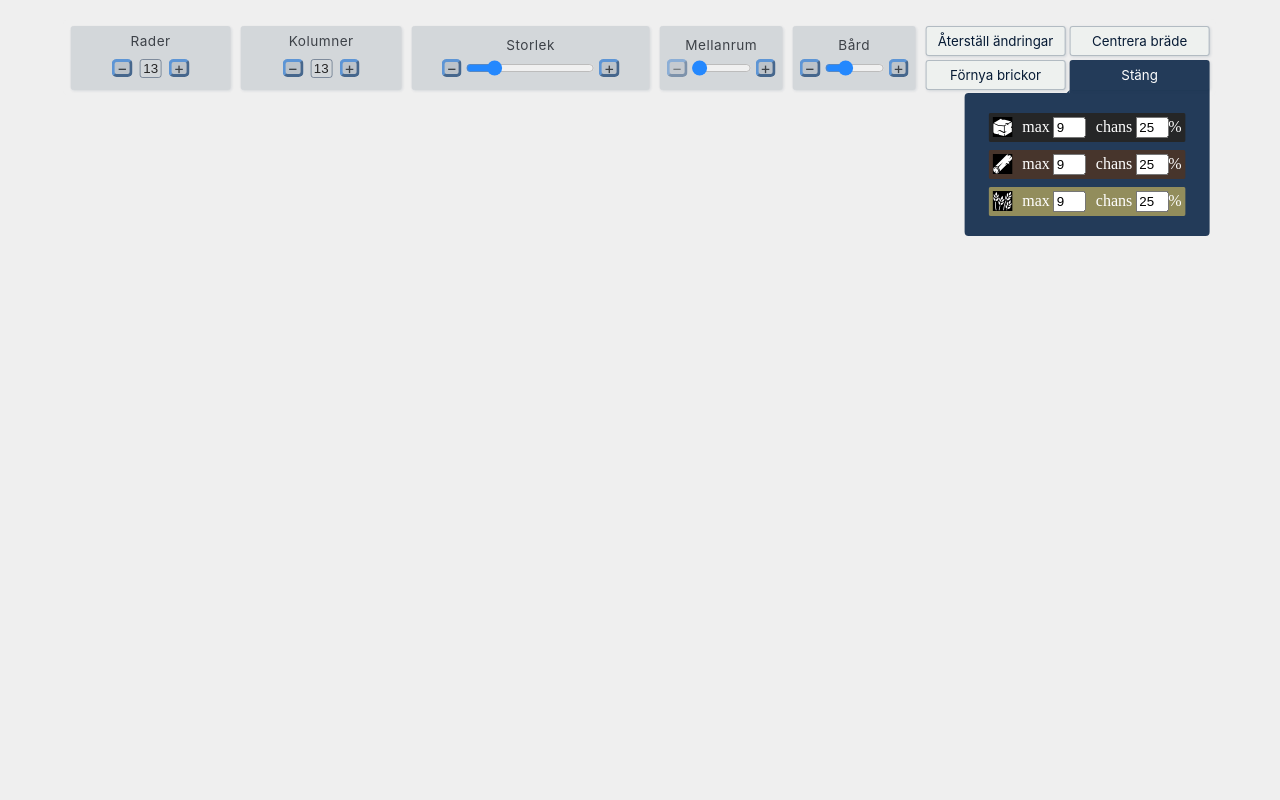
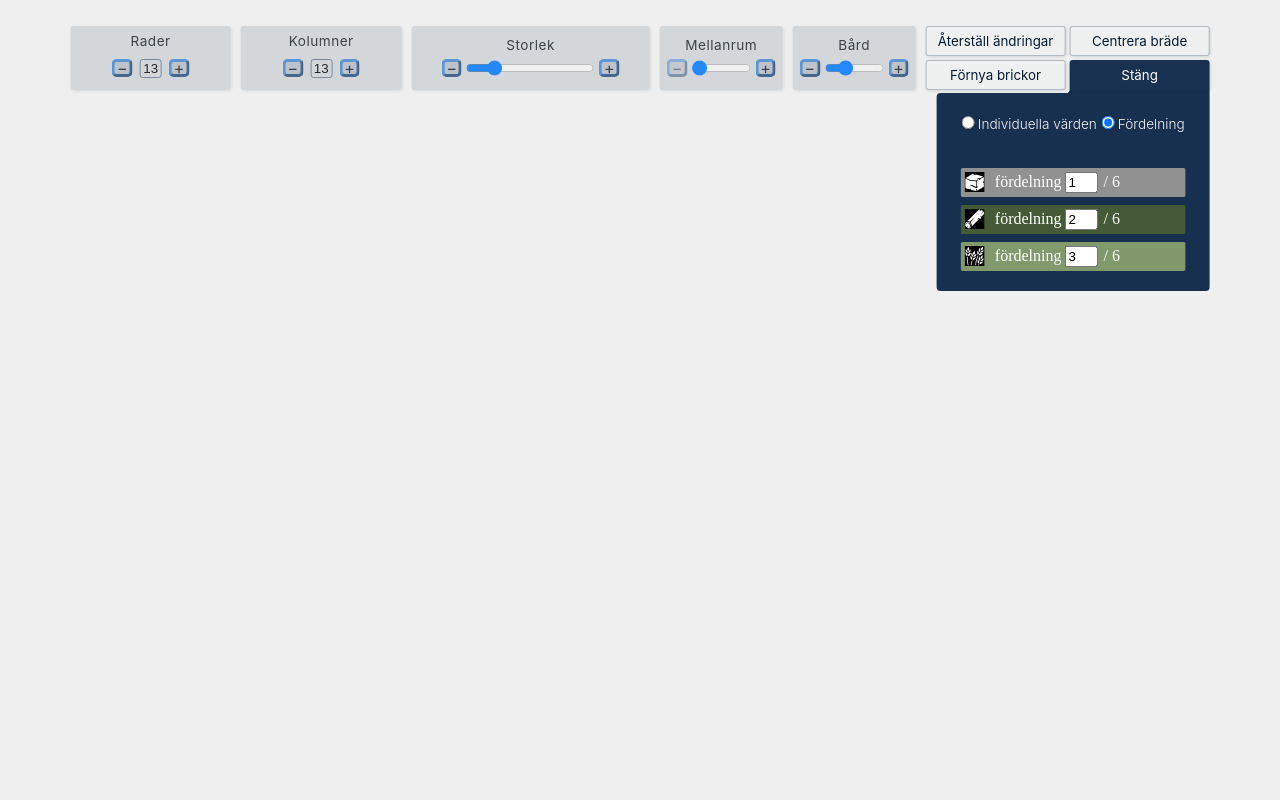
Before and after one commit to erikbjoern/boardgame-prototyping, a Vue app: page / in a window 1280 px wide. Both pictures are taken after a click on the button "Hantera resurser". Shown: the top 800 px of the page. Built offline with nearby package versions, Linux system fonts and the light colour scheme.

Commit message:
add ability to distribute hexes by fraction

```diff
--- a/src/assets/colors.js
+++ b/src/assets/colors.js
@@ -1,7 +1,14 @@
 export default {
-  wood: "#47352c",
-  stone: "#252627",
-  wheat: "#928d5c",
+  resources: {
+    wood: "#47352cae",
+    stone: "#252627ae",
+    wheat: "#7A9664",
+  },
+  backgrounds: {
+    wood: "#455B37",
+    stone: "#919191",
+    wheat: "#81996D",
+  },
   random: [
     "#67A05A",
     "#8baf97",
@@ -128,5 +135,5 @@ export default {
     "#7f644f",
     "#7f644f",
     "#7f644f",
-]
-}
+  ],
+};
--- a/src/components/AdjustmentsBar.vue
+++ b/src/components/AdjustmentsBar.vue
@@ -17,10 +17,40 @@
       </div>
     </div>
     <div v-if="resourceInputsIsVisible" class="resource-inputs">
+      <div
+        style="display: flex; justify-content: space-between; padding-right: 5px;"
+      >
+        <label
+          ><input
+            type="radio"
+            name="mode"
+            :checked="$store.state.resources.distributionMode == 'INDIVIDUAL'"
+            @click="toggleResourceDistributionMode"
+          />Individuella värden</label
+        >
+        <label
+          ><input
+            type="radio"
+            name="mode"
+            :checked="$store.state.resources.distributionMode == 'FRACTION'"
+            @click="toggleResourceDistributionMode"
+          />Fördelning</label
+        >
+      </div>
+      <div style="height: 20px;">
+        <label v-if="$store.state.resources.distributionMode == 'INDIVIDUAL'"
+          ><input
+            type="checkbox"
+            :checked="$store.state.resources.visibleValues"
+            @click="toggleResourceValuesVisibility"
+          />Visa värden</label
+        >
+      </div>
       <AdjustmentsBarResourceInput
         v-for="resource in resourceParameters"
         :key="resource.type"
         :resource="resource"
+        :mode="$store.state.resources.distributionMode"
       />
     </div>
   </div>
@@ -88,7 +118,7 @@ export default {
     };
   },
   computed: mapState({
-    resourceParameters: state => state.resources.parameters,
+    resourceParameters: (state) => state.resources.parameters,
   }),
   methods: {
     scrollToCenter,
@@ -103,6 +133,12 @@ export default {
     hideResourceInputs(e) {
       this.resourceInputsIsVisible = false;
       e.target.blur();
+    },
+    toggleResourceValuesVisibility() {
+      this.$store.commit("toggleResourceValuesVisibility");
+    },
+    toggleResourceDistributionMode() {
+      this.$store.commit("toggleResourceDistributionMode");
     },
   },
 };
@@ -168,12 +204,12 @@ export default {
 
 .resource-inputs {
   animation: expand 0.15s forwards;
-  background-color: #092446e3;
+  background-color: #092446ef;
   border-radius: 4px 0 4px 4px;
   display: flex;
   flex-direction: column;
   gap: 8px;
-  max-height: 120px;
+  max-height: 170px;
   min-width: 170px;
   padding: 20px;
   position: relative;
@@ -182,7 +218,7 @@ export default {
 
   &::before {
     content: "";
-    background-color: #092446e3;
+    background-color: #092446ef;
     border-radius: 3px 3px 0 0;
     height: calc(30px + 0.25vw);
     position: absolute;
@@ -193,12 +229,12 @@ export default {
 
   &::after {
     content: "";
-    border-bottom: 3px solid #092446e3;
+    border-bottom: 3px solid #092446ef;
     border-left: 3px solid transparent;
     border-top: 3px solid transparent;
     height: 0px;
     position: absolute;
-    right: 140px;
+    right: 139px;
     top: -6px;
     width: 0px;
   }
@@ -212,6 +248,15 @@ button {
   box-shadow: 1px 1px 3px #09244622;
   font-family: -apple-system, BlinkMacSystemFont, "Segoe UI", Roboto, Oxygen,
     Ubuntu, Cantarell, "Open Sans", "Helvetica Neue", sans-serif;
+}
+
+label {
+  user-select: none;
+  color: whitesmoke;
+  font-family: -apple-system, BlinkMacSystemFont, "Segoe UI", Roboto, Oxygen,
+    Ubuntu, Cantarell, "Open Sans", "Helvetica Neue", sans-serif;
+  font-weight: 300;
+  font-size: 0.85rem;
 }
 
 button:hover {
--- a/src/components/AdjustmentsBarInput.vue
+++ b/src/components/AdjustmentsBarInput.vue
@@ -1,5 +1,5 @@
 <template>
-  <div class="container" :style="{ flex: `${property.flexGrow} 1 auto`}">
+  <div class="container" :style="{ flex: `${property.flexGrow} 1 auto` }">
     <label :htmlFor="property.name">
       {{ property.text }}
     </label>
@@ -142,7 +142,7 @@ export default {
   gap: 5px;
   padding: 3px;
   opacity: 0.85;
-  transition: all .3s;
+  transition: all 0.3s;
 
   &:hover {
     background-color: #092446d3;
@@ -197,7 +197,7 @@ input[type="range"]#tileBorderWidth {
 
 label {
   font-size: 85%;
-  letter-spacing: .5px;
+  letter-spacing: 0.5px;
 }
 
 input#show-value {
--- a/src/components/AdjustmentsBarResourceInput.vue
+++ b/src/components/AdjustmentsBarResourceInput.vue
@@ -1,31 +1,49 @@
 <template>
   <div
     class="resource-input"
-    :style="{ backgroundColor: colors[resource.type]}"
+    :style="{
+      backgroundColor:
+        distributionMode == 'FRACTION'
+          ? colors.backgrounds[resource.type]
+          : colors.resources[resource.type],
+    }"
   >
     <WoodIcon v-if="resource.type == 'wood'" />
     <StoneIcon v-if="resource.type == 'stone'" />
     <WheatIcon v-if="resource.type == 'wheat'" />
-    <div>
+    <div v-if="mode == 'INDIVIDUAL'">
       <label> max</label>
       <input
         type="number"
-        id="max"
+        name="max"
         :value="resource.max"
         @change="handleChange"
         @keydown="keydownHandler"
       />
     </div>
-    <div>
+    <div v-if="mode == 'INDIVIDUAL'">
       <label> chans</label>
       <input
         type="number"
-        id="chance"
+        name="chance"
         :value="resource.chance"
         @change="handleChange"
         @keydown="keydownHandler"
       />
       <span>%</span>
+    </div>
+    <div v-if="mode == 'FRACTION'">
+      <label> fördelning</label>
+      <input
+        type="text"
+        name="fraction"
+        :value="resource.fraction"
+        @change="handleChange"
+        @keydown="keydownHandler"
+      />
+      <span style="margin-left: 2px;">
+        / {{ $store.getters.resourceDistributionSum }}</span
+      >
     </div>
   </div>
 </template>
@@ -45,36 +63,46 @@ export default {
   },
   data() {
     return {
-      colors
-    }
+      colors,
+    };
   },
-  props: ['resource'],
+  props: ["resource", "mode"],
+  computed: {
+    distributionMode() {
+      return this.$store.state.resources.distributionMode;
+    },
+  },
   methods: {
     handleChange(e) {
-      const value = parseInt(e.target.value)
-      const resource = this.resource
-      const property = e.target.id;
+      const value = parseInt(e.target.value);
+      const resource = this.resource;
+      const property = e.target.name;
 
       if (!value) {
-        e.target.value = resource[property]
-        return
+        e.target.value = resource[property];
+        return;
       }
 
       this.$store.commit("setResourceParameter", { value, resource, property });
     },
     keydownHandler(e) {
-      const value = parseInt(e.target.value)
-      const resource = this.resource
-      const property = e.target.id;
+      const value =
+        property !== "fraction" ? parseInt(e.target.value) : e.target.value;
+      const resource = this.resource;
+      const property = e.target.name;
 
       if (e.which == 27 || e.code == "Escape") {
-        e.target.value = resource[property]
+        e.target.value = resource[property];
         e.target.blur();
       }
 
       if (e.which == 13 || e.code == "Enter") {
-        this.$store.commit("setResourceParameter", { value, resource, property });
-        e.target.blur()
+        this.$store.commit("setResourceParameter", {
+          value,
+          resource,
+          property,
+        });
+        e.target.blur();
       }
     },
   },
@@ -95,7 +123,7 @@ svg {
 }
 
 .resource-input {
-  animation: fadeIn .2s forwards;
+  animation: fadeIn 0.2s forwards;
   border-radius: 2px;
   color: white;
   display: flex;
--- a/src/components/HexGridTile.vue
+++ b/src/components/HexGridTile.vue
@@ -2,8 +2,13 @@
   <div class="hex-grid__item" :style="{ zIndex: tile.number }">
     <div class="hex-grid-item__background">
       <div class="hex-grid-item__content" :style="{ ...tileContentStyle }">
-        {{ tile.number }}
+        <span :style="`margin-top: ${size / 5}px;`">{{ tile.number }}</span>
+        <transition name="fade" mode="out-in">
           <div
+            v-show="
+              $store.state.resources.distributionMode == 'INDIVIDUAL' &&
+                $store.state.resources.visibleValues
+            "
             class="resourceContainer"
             :style="{
               fontSize: `clamp(10px, ${size / 10}vw, 40px`,
@@ -14,7 +19,7 @@
               v-for="resource in resources"
               :key="resource.type"
               class="resourceItem"
-            :style="{ backgroundColor: colors[resource.type] }"
+              :style="{ backgroundColor: colors.resources[resource.type] }"
             >
               <WoodIcon v-if="resource.type == 'wood' && tileIsLargeEnough" />
               <StoneIcon v-if="resource.type == 'stone' && tileIsLargeEnough" />
@@ -22,6 +27,7 @@
               <span>{{ resource.amount }}</span>
             </div>
           </div>
+        </transition>
       </div>
     </div>
   </div>
@@ -73,7 +79,7 @@ export default {
       return {
         display: "flex",
         gap: `${this.size / 50}vw`,
-        backgroundColor: `${this.tile.color}9a`,
+        backgroundColor: this.tile.color,
         fontSize: `clamp(8px, ${this.size / 10}vw, 20px`,
         height: `${100 - this.borderWidth}%`,
         width: `${100 - this.borderWidth}%`,
@@ -89,18 +95,6 @@ export default {
 <style lang="scss" scoped>
 svg path:last-child {
   fill: #eee !important;
-}
-
-.stone {
-  background-color: #252627;
-}
-
-.wood {
-  background-color: #47352c;
-}
-
-.wheat {
-  background-color: #928d5c;
 }
 
 svg {
@@ -153,6 +147,6 @@ svg {
   display: flex;
   flex-direction: column;
   font-size: 0.7vw;
-  justify-content: center;
+  justify-content: start;
 }
 </style>
--- a/src/store/actions.js
+++ b/src/store/actions.js
@@ -20,8 +20,8 @@ export default {
     const tileSize = savedTileStyle?.tileSize || initialGrid.tileSize;
     const tileBorderWidth =
       savedTileStyle?.tileBorderWidth || initialGrid.tileBorderWidth;
-    const resourceParameters =
-      savedResourceData || initialResourceData.parameters;
+    const resourceData =
+      savedResourceData || initialResourceData;
 
     context.commit("setRowCount", rowCount);
     context.commit("setColumnCount", columnCount);
@@ -30,7 +30,7 @@ export default {
     context.commit("setGap", gap);
     context.commit("setTileSize", tileSize);
     context.commit("setTileBorderWidth", tileBorderWidth);
-    context.commit("setInitialResourceParameters", resourceParameters);
+    context.commit("setInitialResourceParameters", resourceData);
   },
   updateLocalStorage(context) {
     const {
@@ -42,15 +42,15 @@ export default {
       tileSize,
       tileBorderWidth,
     } = context.state.grid;
-    const resourceParameters = context.state.resources.parameters;
     const tileStyle = { gap, tileSize, tileBorderWidth };
+    const resourceData = context.state.resources
 
     localStorage.setItem("rowCount", rowCount);
     localStorage.setItem("columnCount", columnCount);
     localStorage.setItem("hexRows", JSON.stringify(hexRows));
     localStorage.setItem("hexStash", JSON.stringify(hexRowsStash));
     localStorage.setItem("tileStyle", JSON.stringify(tileStyle));
-    localStorage.setItem("resourceData", JSON.stringify(resourceParameters));
+    localStorage.setItem("resourceData", JSON.stringify(resourceData));
   },
   resetAdjustments() {
     localStorage.removeItem("rowCount");
--- a/src/store/modules/resources.js
+++ b/src/store/modules/resources.js
@@ -7,19 +7,37 @@ export default {
         type: null,
         max: null,
         chance: null,
-      }
+        fraction: null,
+      },
     ],
+    visibleValues: false,
+    distributionMode: 'FRACTION'
   }),
   mutations: {
     setResourceParameter(state, { value, resource, property }) {
-      value > 100 && (value = 100)
-      const object = state.parameters.filter(
-        (r) => r.type == resource.type
-      )[0];
+      value > 100 && (value = 100);
+      const object = state.parameters.filter((r) => r.type == resource.type)[0];
       Vue.set(object, property, value);
     },
     setInitialResourceParameters(state, payload) {
-      state.parameters = payload;
+      state.parameters = payload.parameters;
+      state.visibleValues = payload.visibleValues;
+      state.distributionMode = payload.distributionMode;
+    },
+    toggleResourceValuesVisibility(state) {
+      state.visibleValues = !state.visibleValues;
+    },
+    toggleResourceDistributionMode(state) {
+      state.distributionMode =
+        state.distributionMode == "FRACTION"
+          ? "INDIVIDUAL"
+          : "FRACTION";
     },
   },
-}
+  getters: {
+    resourceDistributionSum(state) {
+      const fractions = state.parameters.map((p) => p.fraction);
+      return fractions.reduce((a, b) => a + b, 0);
+    },
+  },
+};
--- a/src/store/storeConfig.js
+++ b/src/store/storeConfig.js
@@ -26,18 +26,23 @@ export default class StoreConfig {
             type: "stone",
             max: 9,
             chance: 25,
+            fraction: 1,
           },
           {
             type: "wood",
             max: 9,
             chance: 25,
+            fraction: 2,
           },
           {
             type: "wheat",
             max: 9,
             chance: 25,
+            fraction: 3,
           },
         ],
+        visibleValues: false,
+        distributionMode: "FRACTION",
       },
     };
   }
```
Also changed, not shown: src/App.vue (+11 -0 lines), src/containers/HexGridContainer.vue (+30 -11 lines). Lines whose indentation alone changed are shown as unchanged.
